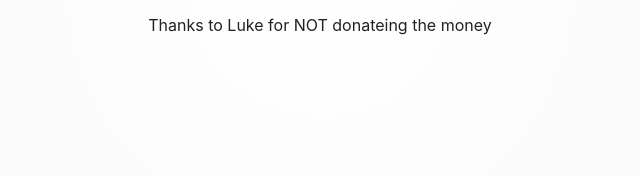
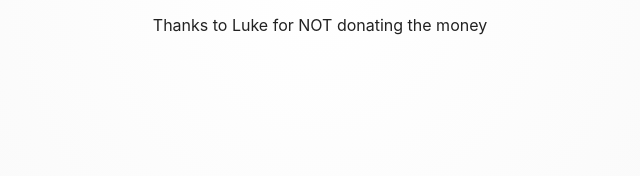
Before and after one commit to 24GFOX/urmama.net, a plain HTML site: page index.html in a window 1280 px wide. Shown: the part 417-593 px from the top of the page, 320-960 px from the left. Drawn offline with Linux system fonts and the light colour scheme.

Commit message:
Update index.html

```diff
--- a/index.html
+++ b/index.html
@@ -90,7 +90,7 @@ h1 {
   <body>
     <main>
       <h1 class-"typing">www.urmama.net</h1>
-      <p>Thanks to Luke for NOT donateing the money</p>
+      <p>Thanks to Luke for NOT donating the money</p>
     </main>
   </body>
 </html>
```
